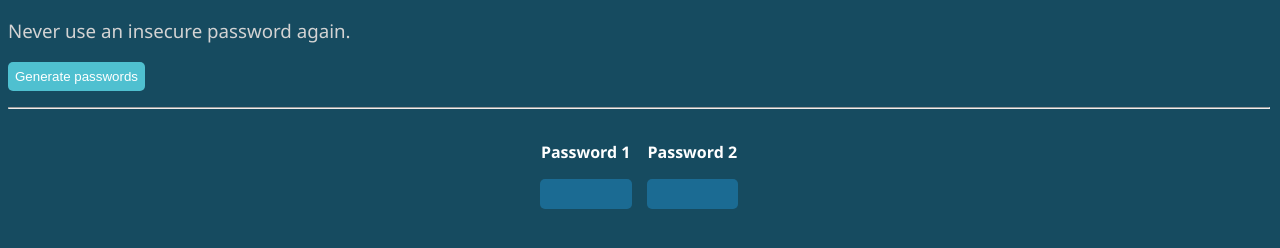
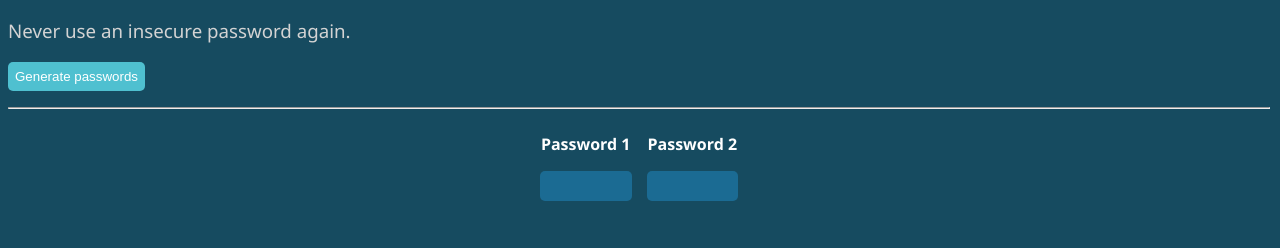
Before and after one commit to doistresum/passGenerator-learning, a website built with Vite: page index.html in a window 1280 px wide. Shown: the part 54-302 px from the top of the page. Built offline with nearby package versions, Linux system fonts and the light colour scheme.

Commit message:
took out table paragraph

```diff
--- a/index.html
+++ b/index.html
@@ -5,9 +5,11 @@
     <body>
         <h1>Generate <span style="color:#A2FF86">a random password</span></h1>
         <h3>Never use an insecure password again.</h3>
-        <p><button id="generate-pass" onclick="generatePass()">Generate passwords</button></p>
+        <p>
+            <button id="generate-pass" onclick="generatePass()">Generate passwords</button>
+        </p>
         <hr></hr>
-        <p>
+
             <table>
                 <tr>
                     <th>Password 1</th>
@@ -18,7 +20,7 @@
                     <td id="pass2-el"></td>
                 </tr>
             </table>
-        </p>
+
         <script src="index.js"></script>
     </body>
 </html>
```
